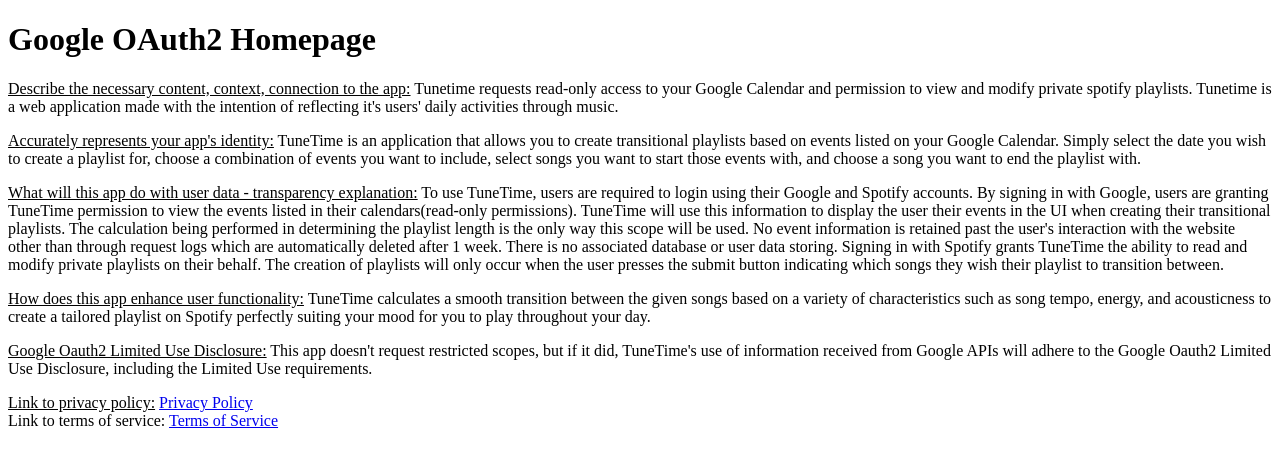
After one commit to hyp3rion123/Tunetime, a Flask app: template templates/home.html in a window 1280 px wide. The commit adds this page. Shown: the top 467 px of the page. Run offline with Flask 2, Linux system fonts and the light colour scheme; the template is opened without the code that fills it, so the values that code supplies are empty.

Commit message:
adding homepage and associated templates

```diff
--- a/app.py
+++ b/app.py
@@ -43,18 +43,18 @@
     return render_template("login.html", auth_url=auth_url)
 
 #Prevents direct access to the endpoints without authentication
-def login_required(f):
-    def decorated_function(*args, **kwargs):
-        #check which endpoint is being accessed
-        if (request.path == "/loginCallback" or request.path == '/callback') and request.args.get("code") is None:
-            print("no code found")
-            return redirect('/')
-        elif request.cookies.get('google_token') is None or request.args.get("data") is None:
-            return redirect('/')
-        return f(*args, **kwargs)
-    decorated_function.__name__ = f.__name__
-    decorated_function.__doc__ = f.__doc__
-    return decorated_function
+# def login_required(f):
+#     def decorated_function(*args, **kwargs):
+#         #check which endpoint is being accessed
+#         if (request.path == "/loginCallback" or request.path == '/callback') and request.args.get("code") is None:
+#             print("no code found")
+#             return redirect('/')
+#         elif request.cookies.get('google_token') is None or request.args.get("data") is None:
+#             return redirect('/')
+#         return f(*args, **kwargs)
+#     decorated_function.__name__ = f.__name__
+#     decorated_function.__doc__ = f.__doc__
+#     return decorated_function
 
 @api.route("/loginCallback", methods=["GET"])
 #@login_required
@@ -161,7 +161,7 @@
     data = {
         "playlist_url" : playlist_create_response["external_urls"]["spotify"],
         "created_by" : user_name,
-        "base_url" : os.environ["ROOT_URL"]
+        "base_url" : os.environ["ROOT_URL"]+"/authorize"
     }
     return render_template("info.html", data=data)
 
@@ -513,6 +513,9 @@
         "artist_name": response_artist,
     }
 
+@api.route("/googleOauth", methods=["GET"])
+def display_home():
+    return render_template("home.html")
 
 @api.route("/", methods=["GET"])
 def authorize():
--- a/static/styles/main.css
+++ b/static/styles/main.css
@@ -209,3 +209,7 @@
   bottom: 0;
   right: 0;
 }
+p {
+  color: white;
+  font-size: 14px;
+}
--- /dev/null
+++ b/templates/home.html
@@ -0,0 +1,52 @@
+<!DOCTYPE html>
+<html>
+<head>
+    <title>TuneTime-OAuth homepage</title>
+    <link rel="favicon" href="{{ url_for('static', filename='logo.jpg') }}">
+</head>
+<body>
+    <h1>Google OAuth2 Homepage</h2>
+    <p>
+        <u>Describe the necessary content, context, connection to the app:</u> Tunetime requests read-only access to your Google Calendar and
+        permission to view and modify private spotify playlists. Tunetime is a web application made with the intention of
+        reflecting it's users' daily activities through music.
+    </p>
+    <p><u>Accurately represents your app's identity:</u> TuneTime is an application that allows you to create transitional
+        playlists based on events listed on your Google Calendar. Simply
+        select the date you wish to create a playlist for, choose a
+        combination of events you want to include, select songs you want to
+        start those events with, and choose a song you want to end the
+        playlist with.
+    </p>
+    <p>
+        <u>What will this app do with user data - transparency explanation:</u> To use TuneTime, users are required to login using their Google and
+        Spotify accounts. By signing in with Google, users are granting TuneTime
+        permission to view the events listed in their calendars(read-only
+        permissions). TuneTime will use this information to display the user
+        their events in the UI when creating their transitional playlists.
+        The calculation being performed in determining the playlist length
+        is the only way this scope will be used. No event information is
+        retained past the user's interaction with the website other than
+        through request logs which are automatically deleted after 1 week.
+        There is no associated database or user data storing. Signing in with Spotify grants TuneTime the ability to read
+        and modify private playlists on their behalf. The creation of
+        playlists will only occur when the user presses the submit button
+        indicating which songs they wish their playlist to transition
+        between.
+    </p>
+    <p>
+        <u>How does this app enhance user functionality:</u> TuneTime calculates a smooth transition between
+        the given songs based on a variety of characteristics such as song
+        tempo, energy, and acousticness to create a tailored playlist on
+        Spotify perfectly suiting your mood for you to play throughout your day.
+    </p>
+    <p>
+        <u>Google Oauth2 Limited Use Disclosure:</u> This app doesn't request restricted scopes, but if it did,
+        TuneTime's use of information received from Google APIs will adhere to the Google Oauth2 Limited Use Disclosure,
+        including the Limited Use requirements.
+    </p>
+    <p>
+        <u>Link to privacy policy:</u> <a href="https://www.tunetime.ca/privacyPolicy">Privacy Policy</a><br>
+        Link to terms of service: <a href="https://www.tunetime.ca/termsOfService">Terms of Service</a>
+    </p>
+</body>
--- a/templates/info.html
+++ b/templates/info.html
@@ -16,8 +16,7 @@
                 <h2 class="form_title">Playlist Created</h2>
                 <a class="info" href="{{ data.playlist_url }}">Playlist URL</a>
                 <h3 class="info">Created by: {{ data.created_by }}</h3>
-                <!-- <a class="info"href="https://github.com/hyp3rion123/Tunetime">Source Code</a><br><br> -->
-                <a class="info" href="{{ data.base_url }}/">← Create another playlist</a>
+                <a class="info" href="{{ data.base_url }}">← Create another playlist</a>
                 <h3 class="info">Please note your playlist can take up to 5 minutes to appear in Spotify!</h3>
             </div>
         </div>
--- a/templates/login.html
+++ b/templates/login.html
@@ -5,7 +5,7 @@
     <script src="https://apis.google.com/js/client:platform.js?onload=start" async defer></script>></script>
     <link href="{{ url_for('static',filename='styles/main.css') }}" rel="stylesheet" type="text/css">
     <link rel="stylesheet" href="https://fonts.googleapis.com/css?family=Poppins">
-    <title>TuneTime</title>
+    <title>TuneTime-Login</title>
     <script>
         function start() {
             gapi.load('auth2', function() {
@@ -34,8 +34,8 @@
             </div>
         </div>
         <div id="legal_container">
-            <a href="https://tunetime.herokuapp.com/privacyPolicy" class="info" id="privacy_policy">Privacy Policy</a><br>
-            <a href="https://tunetime.herokuapp.com/termsOfService" class="info" id="terms_of_service">Terms of Service</a>
+            <a href="https://www.tunetime.ca/privacyPolicy" class="info" id="privacy_policy">Privacy Policy</a><br>
+            <a href="https://www.tunetime.ca/termsOfService" class="info" id="terms_of_service">Terms of Service</a>
         </div>
     </div>
     <script>
--- a/templates/tos.html
+++ b/templates/tos.html
@@ -1543,8 +1543,4 @@
                     }
                 </style>
             </div>
-            <div style="color: #595959;font-size: 14px;font-family: Arial; padding-top:16px;">
-                These terms of use were created using Termly's <a style="color: rgb(48, 48, 241) !important;"
-                    href="https://termly.io/products/terms-and-conditions-generator">Terms and Conditions Generator</a>.
-            </div>
 </body>
```
Also changed, not shown: templates/desc.html (added, +43 -0 lines), templates/privacy.html (+9 -0 lines), templates/userData.html (added, +49 -0 lines).
